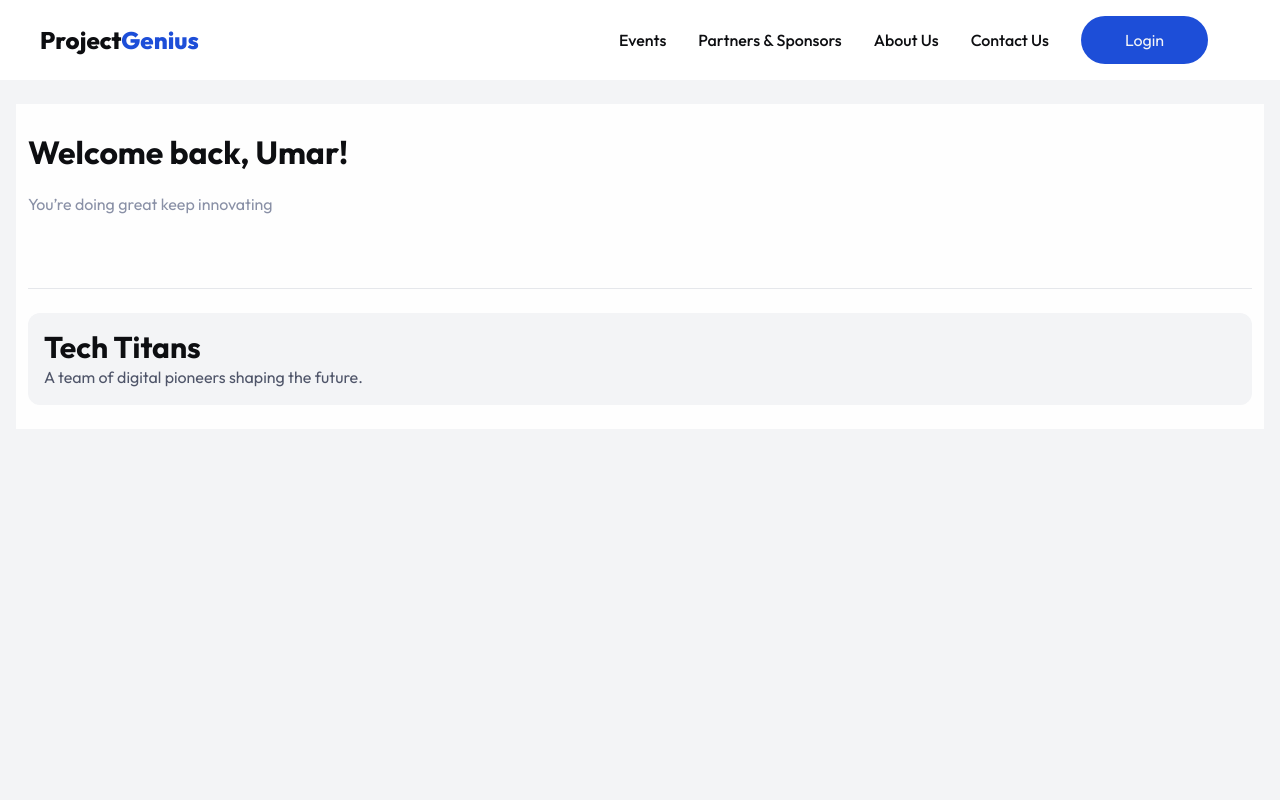
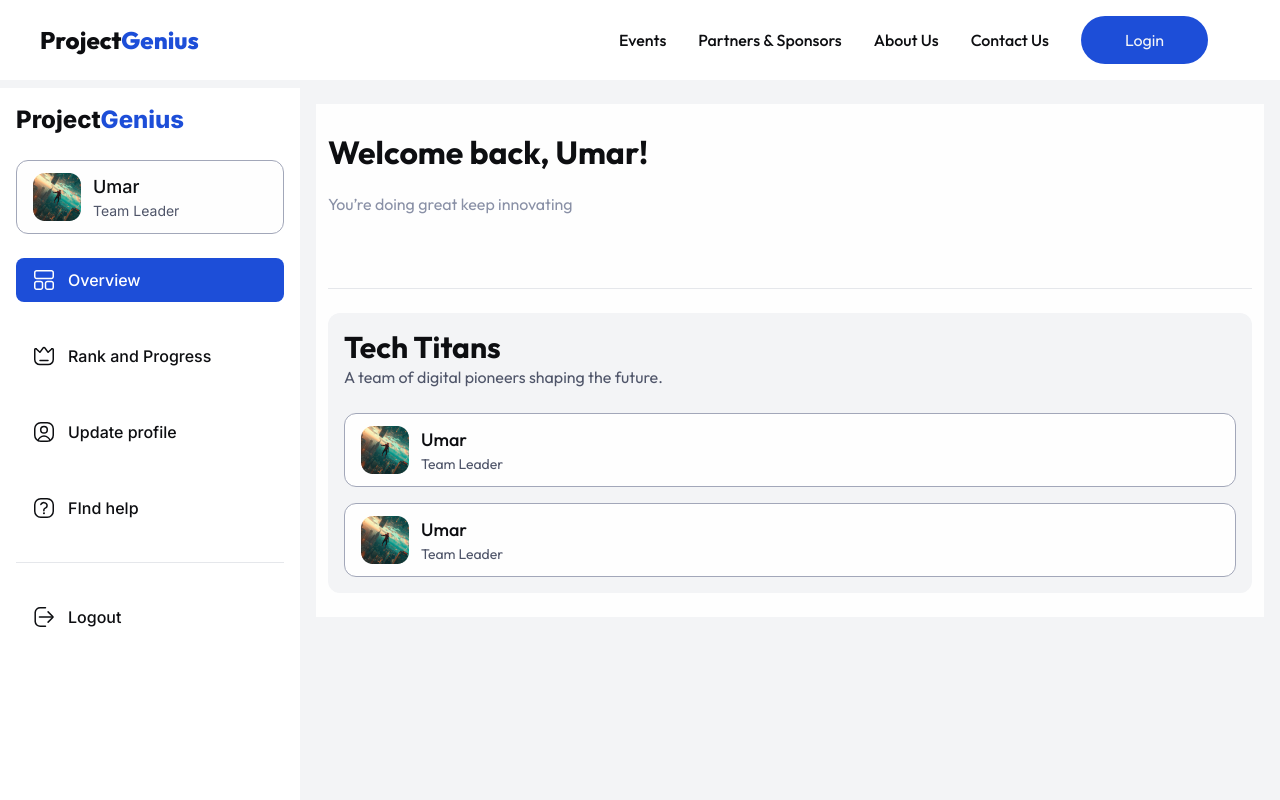
Before and after one commit to itsabubakar/project-genius-front-end, a Next.js app: page /dashboard in a window 1280 px wide. Shown: the top 800 px of the page. Built offline with nearby package versions, Linux system fonts and the light colour scheme.

Commit message:
team card design

```diff
--- a/app/dashboard/components/userCard.js
+++ b/app/dashboard/components/userCard.js
@@ -1,10 +1,15 @@
-export default function UserCard({photo, name, role}){
+import Image from "next/image"
 
-    <div className="hidden md:flex px-4 py-3 gap-3 items-center border rounded-xl">
-        <Image src={photo} />
-        <div className=" gap-1">
-        <p className="text-lg font-medium">{name}</p>
-        <p className="text-sm font-normal text-greyscale_subtitle">{role}</p>
+function UserCard({photo, name, role}){
+    return (
+        <div className="flex px-4 py-3 gap-3 items-center border border-greyscale_border rounded-xl bg-greyscale_background_light">
+            <Image src={photo} />
+                <div className=" gap-1">
+                    <p className="text-lg font-medium">{name}</p>
+                    <p className="text-sm font-normal text-greyscale_subtitle">{role}</p>
+                </div>
         </div>
-    </div>
+    )
 }
+
+export default UserCard;
--- a/app/dashboard/layout.js
+++ b/app/dashboard/layout.js
@@ -12,10 +12,12 @@ export default function Layout({ children }) {
   return (
     <div className="flex min-h-screen py-2 bg-greyscale_surface_subtle">
       {/* Sidebar  *** side bar is kept hidden for the meantime */}
-      <aside className="hidden inter p-4 gap-6 w-full fixed font-medium flex-col h-screen md:w-[260px] lg:w-[300px] bg-white">
+      <aside className=" inter p-4 flex flex-col gap-6 w-full md:relative fixed font-medium h-screen md:w-[260px] lg:w-[300px] bg-white">
         <Logo
           classname={"hidden md:flex text-2xl font-extrabold cursor-pointer"}
         />
+
+
 
         <UserCard
           photo={photo}
--- a/app/dashboard/page.js
+++ b/app/dashboard/page.js
@@ -1,5 +1,7 @@
 import Heading from "../components/landing_page/header";
+import UserCard from "./components/userCard";
 import Layout from "./layout"
+import photo from "../../public/profile_image.png";
 // pages/specific-page.js
 function Dashboard() {
     return (
@@ -11,9 +13,25 @@ function Dashboard() {
             <h1 className="text-3xl font-bold text-greyscale_title"></h1>
             <p className="text-greyscale_subtitle"></p>
             <hr />
-            <section className="p-4 bg-greyscale_surface_subtle rounded-xl">
-                <h1 className="text-3xl font-bold text-greyscale_title">Tech Titans</h1>
-                <p className="text-greyscale_subtitle">A team of digital pioneers shaping the future.</p>
+            <section className="flex flex-col gap-6 p-4 bg-greyscale_surface_subtle rounded-xl">
+                <div>
+
+                    <h1 className="text-3xl font-bold text-greyscale_title">Tech Titans</h1>
+                    <p className="text-greyscale_subtitle">A team of digital pioneers shaping the future.</p>
+
+                </div>
+                <div className="flex flex-col gap-4">
+                    <UserCard
+                        photo={photo}
+                        name={"Umar"}
+                        role={"Team Leader"}
+                    />
+                    <UserCard
+                        photo={photo}
+                        name={"Umar"}
+                        role={"Team Leader"}
+                    />
+                </div>
             </section>
         </div>
     )
```
